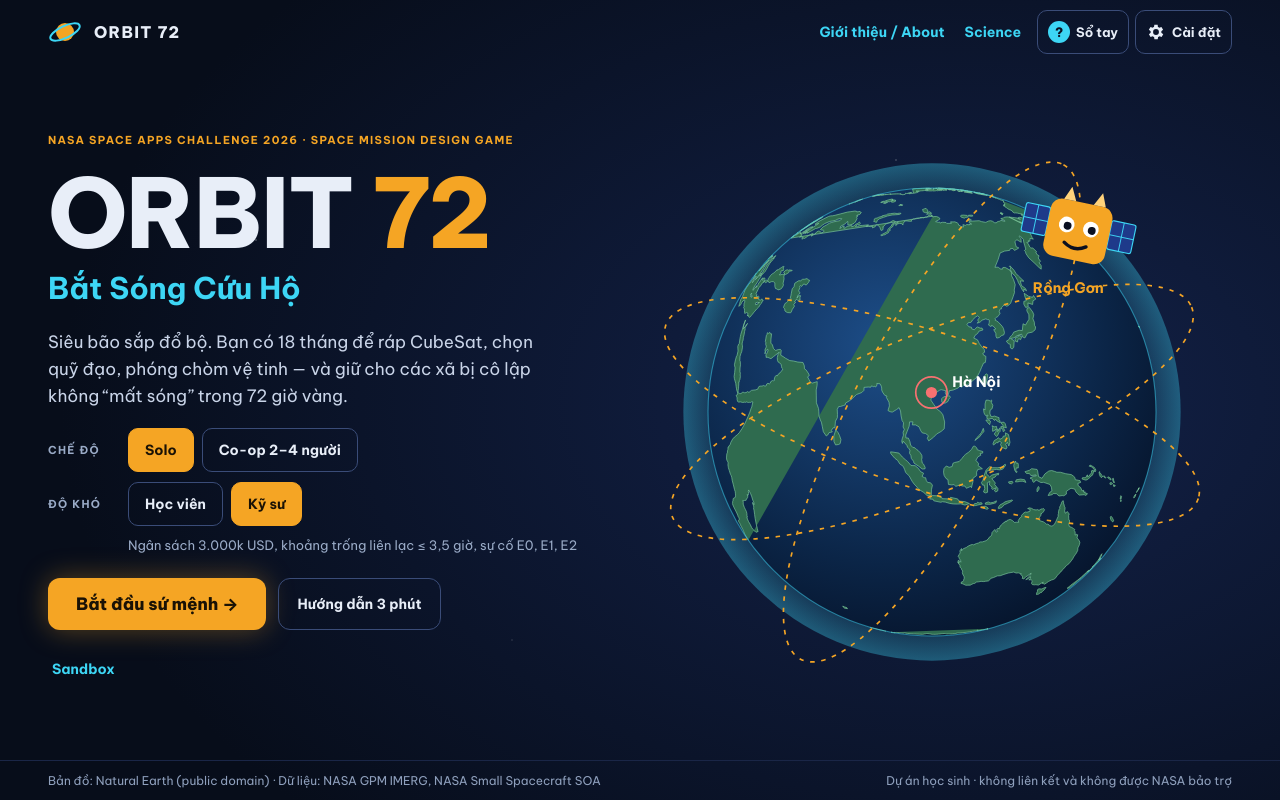
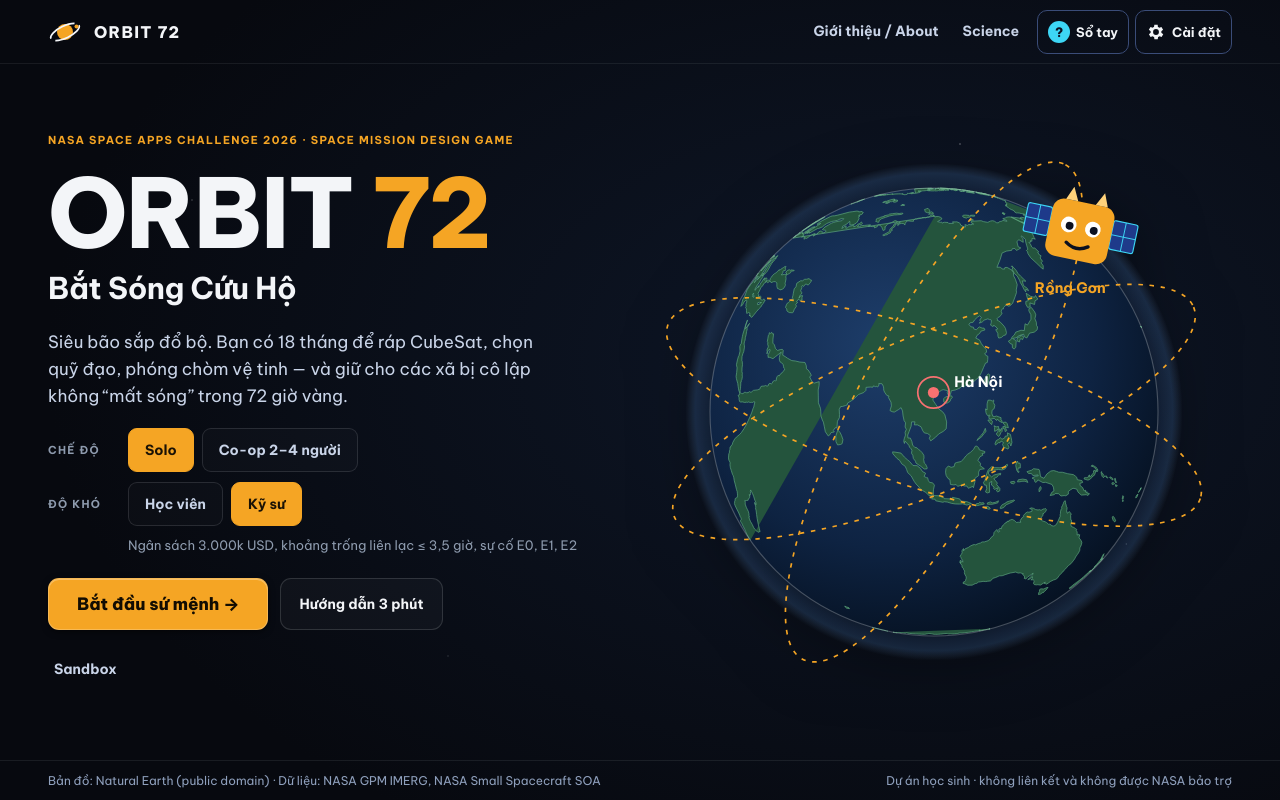
Before and after one commit to holisurt/orbit72, a React (Vite) app: page / in a window 1280 px wide. Built offline with nearby package versions, Linux system fonts and the light colour scheme.

Commit message:
ui: home

```diff
--- a/src/screens/Home.tsx
+++ b/src/screens/Home.tsx
@@ -27,8 +27,9 @@ export function Home() {
       <header className="home-top">
         <div className="row" style={{ gap: 12 }}>
           <svg width="34" height="34" viewBox="0 0 34 34" aria-hidden="true">
-            <circle cx="17" cy="17" r="9" fill="#F5A524" />
-            <ellipse cx="17" cy="17" rx="16" ry="6" fill="none" stroke="#3DD6F5" strokeWidth="2" transform="rotate(-25 17 17)" />
+            <circle cx="17" cy="17" r="8" fill="#F5A524" />
+            <ellipse cx="17" cy="17" rx="15.5" ry="6" fill="none" stroke="#F3F5F8" strokeWidth="1.75" transform="rotate(-25 17 17)" strokeDasharray="30 5" />
+            <circle cx="28.5" cy="11.5" r="2" fill="#F5A524" />
           </svg>
           <span style={{ fontWeight: 800, letterSpacing: '0.08em' }}>ORBIT 72</span>
         </div>
--- a/src/styles/app.css
+++ b/src/styles/app.css
@@ -41,13 +41,14 @@ button {
 
 .panel {
   background: var(--panel);
-  border: 1px solid var(--line);
+  border: 1px solid rgba(241, 245, 249, 0.09);
   border-radius: 14px;
 }
 
 .subtle {
   border-radius: 12px;
-  background: #16213d;
+  background: #111724;
+  border: 1px solid rgba(241, 245, 249, 0.06);
   padding: 10px 12px;
 }
 
@@ -59,36 +60,48 @@ button {
   gap: 10px;
   min-height: 48px;
   padding: 0 22px;
-  border-radius: 12px;
+  border-radius: 11px;
   background: var(--amber);
-  color: #1a1205;
+  color: #120c02;
   font-weight: 800;
   font-size: calc(15rem / 16);
   text-decoration: none;
-  border: 0;
+  border: 1px solid rgba(255, 255, 255, 0.22);
   cursor: pointer;
-  box-shadow: 0 0 24px rgba(245, 165, 36, 0.3);
+  box-shadow: 0 1px 3px rgba(0, 0, 0, 0.4), inset 0 1px 0 rgba(255, 255, 255, 0.25);
+  transition: transform 0.16s cubic-bezier(0.16, 1, 0.3, 1), background-color 0.16s ease, border-color 0.16s ease, box-shadow 0.16s ease;
 }
 .btn-p:hover {
-  background: #ffb938;
+  background: #ffb433;
+  transform: translateY(-1px);
+  box-shadow: 0 4px 12px rgba(0, 0, 0, 0.45), inset 0 1px 0 rgba(255, 255, 255, 0.3);
+}
+.btn-p:active:not([aria-disabled='true']) {
+  transform: translateY(1px) scale(0.98);
+  box-shadow: 0 1px 2px rgba(0, 0, 0, 0.4);
 }
 .btn-p[aria-disabled='true'] {
-  background: #3a4c78;
-  color: #c9d4e8; /* 5.7:1 on #3a4c78 */
+  background: #25334d;
+  color: #c9d4e8; /* 5.7:1 on #25334d */
+  border-color: transparent;
   box-shadow: none;
   cursor: not-allowed;
+  transform: none;
 }
 .btn-p.big {
   min-height: 52px;
   padding: 0 28px;
   font-size: calc(17rem / 16);
-  box-shadow: 0 0 28px rgba(245, 165, 36, 0.35);
+  box-shadow: 0 2px 6px rgba(0, 0, 0, 0.5), inset 0 1px 0 rgba(255, 255, 255, 0.3);
 }
 .btn-p.ghost {
   background: transparent;
   color: var(--amber);
   border: 1.5px solid var(--amber);
   box-shadow: none;
+}
+.btn-p.ghost:hover {
+  background: rgba(245, 165, 36, 0.08);
 }
 
 .btn-s {
@@ -98,31 +111,39 @@ button {
   min-height: 48px;
   min-width: 48px;
   padding: 0 18px;
-  border-radius: 12px;
+  border-radius: 11px;
   color: var(--text);
-  background: transparent;
+  background: rgba(255, 255, 255, 0.03);
   font-weight: 700;
   font-size: calc(14rem / 16);
   text-decoration: none;
-  border: 1.5px solid #3a4c78;
+  border: 1px solid rgba(241, 245, 249, 0.14);
   cursor: pointer;
+  transition: transform 0.16s cubic-bezier(0.16, 1, 0.3, 1), background-color 0.16s ease, border-color 0.16s ease, color 0.16s ease;
 }
 .btn-s:hover {
-  background: #16213d;
+  background: rgba(255, 255, 255, 0.07);
+  border-color: rgba(241, 245, 249, 0.28);
+  color: #ffffff;
+  transform: translateY(-1px);
+}
+.btn-s:active {
+  transform: translateY(1px) scale(0.98);
 }
 
 .link-btn {
   background: none;
   border: 0;
-  color: var(--cyan);
+  color: var(--soft);
   font: inherit;
   font-weight: 700;
   cursor: pointer;
   min-height: 44px;
-  padding: 0 4px;
+  padding: 0 6px;
+  transition: color 0.16s ease, transform 0.16s ease;
 }
 .link-btn:hover {
-  color: #8be9fa;
+  color: var(--amber);
 }
 
 /* toggle-style buttons: .seg / .chip / .tab — selected state via aria-pressed */
@@ -131,12 +152,27 @@ button {
 .tab,
 .tg {
   min-height: 44px;
-  border-radius: 10px;
-  border: 1px solid #3a4c78;
-  background: transparent;
-  color: var(--text);
+  border-radius: 9px;
+  border: 1px solid rgba(241, 245, 249, 0.12);
+  background: rgba(255, 255, 255, 0.02);
+  color: var(--soft);
   font-weight: 700;
   cursor: pointer;
+  transition: transform 0.14s cubic-bezier(0.16, 1, 0.3, 1), background-color 0.14s ease, border-color 0.14s ease, color 0.14s ease;
+}
+.seg:hover:not([aria-pressed='true']),
+.chip:hover:not([aria-pressed='true']),
+.tab:hover:not([aria-pressed='true']),
+.tg:hover:not([aria-pressed='true']) {
+  background: rgba(255, 255, 255, 0.06);
+  border-color: rgba(241, 245, 249, 0.24);
+  color: var(--text);
+}
+.seg:active,
+.chip:active,
+.tab:active,
+.tg:active {
+  transform: scale(0.97);
 }
 .seg {
   padding: 0 16px;
@@ -371,11 +407,12 @@ button.step:hover {
 /* ---------- Home ---------- */
 .home {
   background-color: var(--bg);
-  background-image: radial-gradient(1.5px 1.5px at 20% 30%, #ffffff55, transparent),
-    radial-gradient(1.5px 1.5px at 70% 20%, #ffffff44, transparent),
-    radial-gradient(1px 1px at 40% 80%, #ffffff44, transparent),
-    radial-gradient(1px 1px at 85% 65%, #ffffff33, transparent),
-    radial-gradient(900px 600px at 75% 50%, #13224a, transparent);
+  background-image:
+    radial-gradient(1px 1px at 15% 25%, rgba(243, 245, 248, 0.4), transparent),
+    radial-gradient(1.5px 1.5px at 75% 18%, rgba(243, 245, 248, 0.35), transparent),
+    radial-gradient(1px 1px at 35% 82%, rgba(243, 245, 248, 0.25), transparent),
+    radial-gradient(1.2px 1.2px at 88% 68%, rgba(243, 245, 248, 0.3), transparent),
+    radial-gradient(850px 550px at 70% 45%, #0e1728, transparent);
 }
 .home-top {
   height: 64px;
@@ -383,12 +420,13 @@ button.step:hover {
   display: flex;
   align-items: center;
   justify-content: space-between;
+  border-bottom: 1px solid rgba(241, 245, 249, 0.07);
 }
 .home-main {
   flex: 1;
   display: grid;
   grid-template-columns: minmax(0, 560px) minmax(0, 1fr);
-  gap: 24px;
+  gap: 28px;
   padding: 0 48px;
   align-items: center;
 }
@@ -404,12 +442,14 @@ button.step:hover {
   line-height: 0.95;
   font-weight: 800;
   letter-spacing: -0.02em;
+  color: var(--text);
 }
 .home-sub {
   font-size: clamp(22px, 3vw, 30px);
   font-weight: 700;
   margin-top: 8px;
-  color: var(--cyan);
+  color: var(--text);
+  letter-spacing: -0.01em;
 }
 .home-lead {
   margin: 0;
@@ -430,11 +470,13 @@ button.step:hover {
 .home-globe {
   display: flex;
   justify-content: center;
+  position: relative;
 }
 .home-globe svg {
   width: 100%;
   max-width: 560px;
   height: auto;
+  filter: drop-shadow(0 12px 32px rgba(0, 0, 0, 0.5));
 }
 .home-foot {
   min-height: 40px;
@@ -446,7 +488,7 @@ button.step:hover {
   flex-wrap: wrap;
   font-size: calc(12rem / 16);
   color: var(--dim);
-  border-top: 1px solid #1a2647;
+  border-top: 1px solid rgba(241, 245, 249, 0.08);
 }
 
 /* ---------- Setup ---------- */
--- a/src/styles/tokens.css
+++ b/src/styles/tokens.css
@@ -1,11 +1,11 @@
 /* ORBIT 72 design tokens — from design/HF-Home.dc.html.
    Fonts (Be Vietnam Pro, IBM Plex Mono) are loaded from Google Fonts in index.html. */
 :root {
-  --bg: #070d1a;
-  --panel: #0f1830;
-  --line: #26355a;
-  --text: #e8eef8;
-  --muted: #9aabc7;
+  --bg: #07090f;
+  --panel: #0e131d;
+  --line: #1a2647;
+  --text: #f3f5f8;
+  --muted: #8e9bae;
   --amber: #f5a524;
   --cyan: #3dd6f5;
   --ok: #4ade80;
@@ -13,6 +13,11 @@
   --bad: #f87171;
   --soft: #c9d4e8; /* secondary body text */
   --dim: #8fa0bd; /* notes, captions (≥ 4.5:1 on --panel) */
+  --hairline: rgba(241, 245, 249, 0.09);
+  --panel-elevated: #141b2a;
+
+  --ease-spring: cubic-bezier(0.16, 1, 0.3, 1);
+  --ease-out: cubic-bezier(0, 0, 0.2, 1);
 
   --font-sans: 'Be Vietnam Pro', system-ui, -apple-system, 'Segoe UI', sans-serif;
   --font-mono: 'IBM Plex Mono', ui-monospace, monospace;
--- a/src/ui/Globe.tsx
+++ b/src/ui/Globe.tsx
@@ -12,19 +12,20 @@ export function Globe() {
     >
       <defs>
         <radialGradient id="globe-oc" cx="40%" cy="35%" r="70%">
-          <stop offset="0%" stopColor="#1D4E89" />
-          <stop offset="70%" stopColor="#0B2547" />
-          <stop offset="100%" stopColor="#06142B" />
+          <stop offset="0%" stopColor="#1E3E6B" />
+          <stop offset="65%" stopColor="#0E2342" />
+          <stop offset="100%" stopColor="#05101F" />
         </radialGradient>
         <radialGradient id="globe-glow" cx="50%" cy="50%" r="50%">
-          <stop offset="80%" stopColor="#3DD6F5" stopOpacity="0" />
-          <stop offset="100%" stopColor="#3DD6F5" stopOpacity="0.35" />
+          <stop offset="78%" stopColor="#3B82F6" stopOpacity="0" />
+          <stop offset="96%" stopColor="#60A5FA" stopOpacity="0.18" />
+          <stop offset="100%" stopColor="#93C5FD" stopOpacity="0" />
         </radialGradient>
       </defs>
       <circle cx="210" cy="210" r="222" fill="url(#globe-glow)" />
       <circle cx="210" cy="210" r="200" fill="url(#globe-oc)" />
-      {maps?.globe && <path d={maps.globe} fill="#2F6B4F" stroke="#7BC59A" strokeWidth="0.6" fillRule="evenodd" />}
-      <circle cx="210" cy="210" r="200" fill="none" stroke="#3DD6F5" strokeOpacity="0.5" />
+      {maps?.globe && <path d={maps.globe} fill="#24543D" stroke="#5EA87F" strokeWidth="0.6" fillRule="evenodd" />}
+      <circle cx="210" cy="210" r="200" fill="none" stroke="rgba(243, 245, 248, 0.25)" strokeWidth="1" />
       {[-62, -22, 18].map((r) => (
         <ellipse
           key={r}
```
